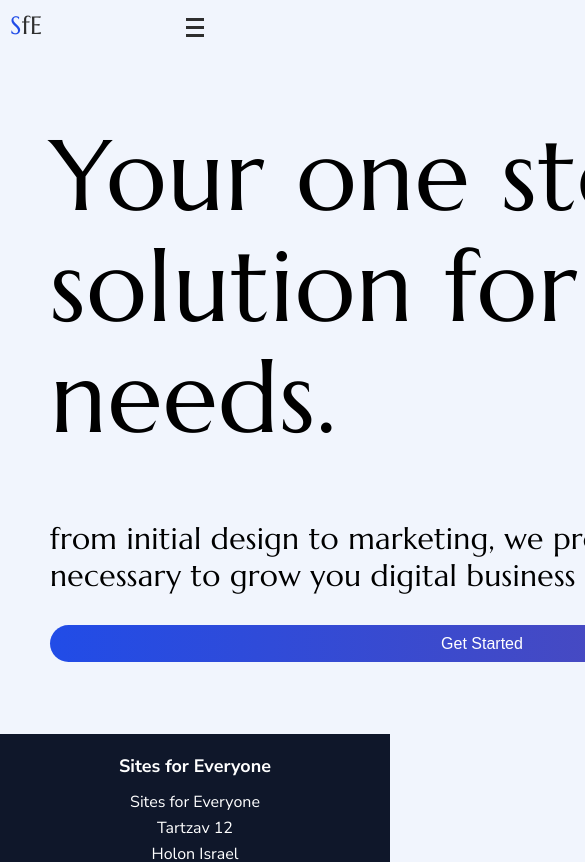
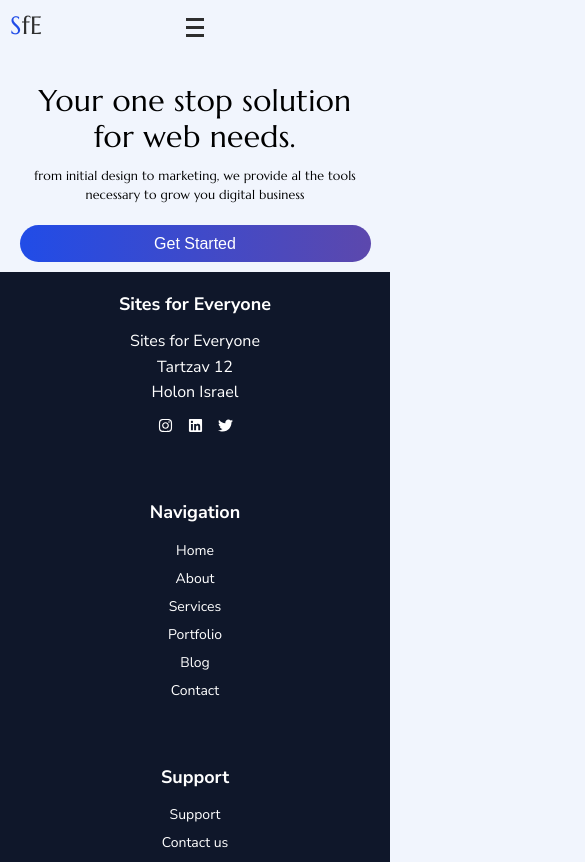
Before and after one commit to lionsgrandson/sites_for_everyone5.0, a React (Create React App) app: page /service in a window 390 px wide. Shown: the top 862 px of the page, 585 px wide, since content can reach past the window. Built offline with nearby package versions, Linux system fonts and the light colour scheme.

Commit message:
style(services): responsive design

```diff
--- a/src/pages/service.css
+++ b/src/pages/service.css
@@ -1,25 +1,74 @@
 .servicesDiv {
-  width: 86.4rem;
-  height: 61.415rem;
+  max-width: 90%;
+  margin: 0 auto;
+  padding: 2rem;
   border-radius: 52px;
-  padding-left: 5rem;
+  text-align: center;
 }
+
 .servicesDiv h1 {
-  font-family: Marcellus;
-  font-size: 100px;
+  font-family: Marcellus, serif;
+  font-size: clamp(2.5rem, 5vw, 6.25rem); /* Responsive font size */
   font-weight: 400;
-  line-height: 111px;
+  line-height: 1.2;
   letter-spacing: 0.01em;
-  text-align: left;
   color: rgba(0, 0, 0, 1);
+  margin-bottom: 1rem;
 }
 
 .servicesDiv p {
-  font-family: Marcellus;
-  font-size: 30px;
+  font-family: Marcellus, serif;
+  font-size: clamp(1rem, 2vw, 1.875rem); /* Responsive font size */
   font-weight: 400;
-  line-height: 37.62px;
+  line-height: 1.5;
   letter-spacing: 0.01em;
-  text-align: left;
   color: rgba(0, 0, 0, 1);
+  margin-bottom: 2rem;
 }
+
+/* Button styling */
+.Btn {
+  display: inline-block;
+  padding: 0.75rem 1.5rem;
+  background-color: #5c48ad;
+  color: white;
+  border: none;
+  border-radius: 20px;
+  font-size: 1rem;
+  cursor: pointer;
+  text-align: center;
+  transition: background-color 0.3s;
+}
+
+.Btn:hover {
+  background-color: #214ce7;
+}
+
+/* Responsive adjustments */
+@media (max-width: 768px) {
+  .servicesDiv {
+    padding: 1.5rem;
+  }
+
+  .servicesDiv h1 {
+    font-size: clamp(2rem, 6vw, 4rem); /* Smaller font size for tablets */
+  }
+
+  .servicesDiv p {
+    font-size: clamp(0.875rem, 3vw, 1.5rem); /* Smaller font size for tablets */
+  }
+}
+
+@media (max-width: 480px) {
+  .servicesDiv {
+    padding: 1rem;
+  }
+
+  .servicesDiv h1 {
+    font-size: clamp(1.5rem, 8vw, 3rem); /* Smaller font size for mobile */
+  }
+
+  .servicesDiv p {
+    font-size: clamp(0.75rem, 4vw, 1.25rem); /* Smaller font size for mobile */
+  }
+}
```
